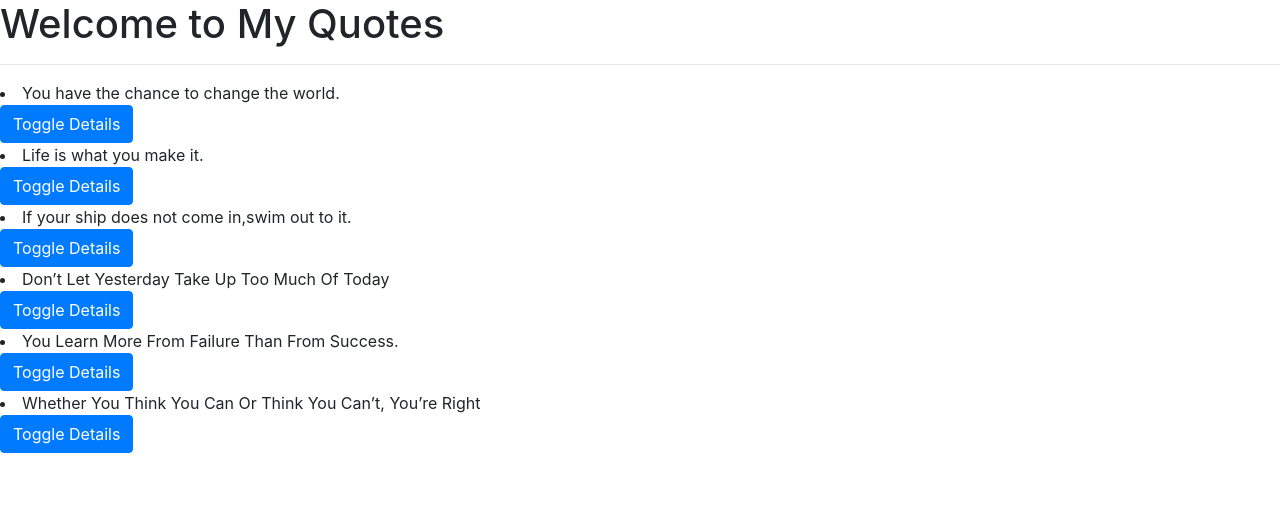
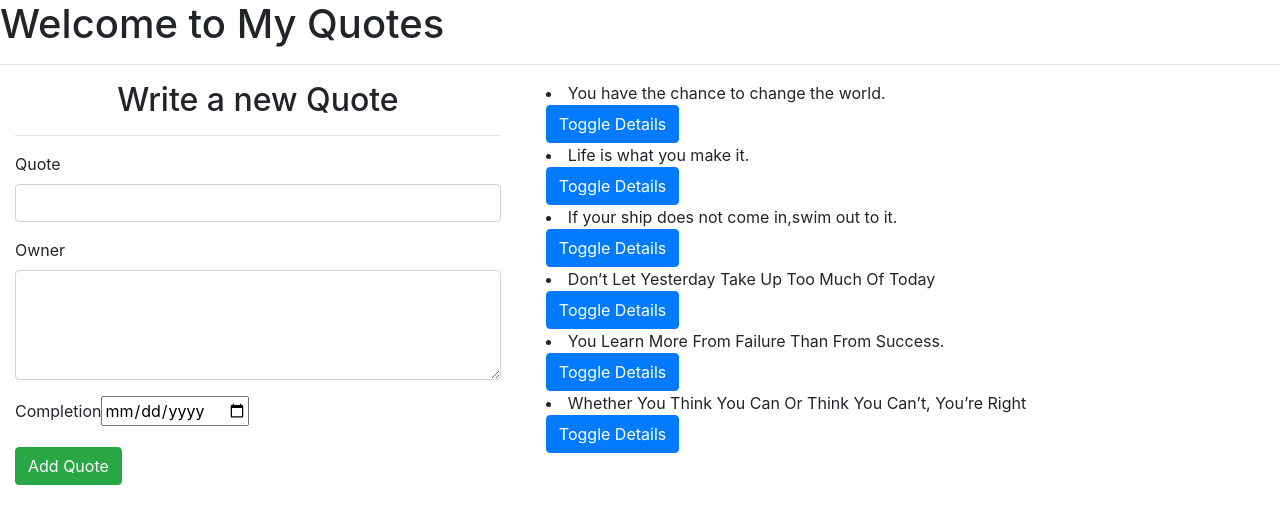
Before and after one commit to Ndundiro/my-quotes, an Angular app: page / in a window 1280 px wide. Shown: the top 524 px of the page. Built offline with nearby package versions, Linux system fonts and the light colour scheme.

Commit message:
Fix the form errors.Form now collects data.

```diff
--- a/src/app/app.module.ts
+++ b/src/app/app.module.ts
@@ -1,5 +1,6 @@
 import { BrowserModule } from '@angular/platform-browser';
 import { NgModule } from '@angular/core';
+import { FormsModule } from "@angular/forms"
 
 import { AppRoutingModule } from './app-routing.module';
 import { AppComponent } from './app.component';
@@ -16,7 +17,8 @@
   ],
   imports: [
     BrowserModule,
-    AppRoutingModule
+    AppRoutingModule,
+    FormsModule
   ],
   providers: [],
   bootstrap: [AppComponent]
--- a/src/app/quote-form/quote-form.component.html
+++ b/src/app/quote-form/quote-form.component.html
@@ -1 +1,38 @@
-<p>quote-form works!</p>
+<div class="container-fluid">
+    <h2 class="text-center">Write a new Quote</h2>
+    <hr>
+    <form (ngSubmit)="submitQuote()" #quoteForm="ngForm">
+        <div class="form-group">
+
+            <label for="name">Quote</label>
+            <input type="text" class="form-control" id="name" [(ngModel)]="newQuote.name" name="name" #name="ngModel"
+                required>
+            <div [hidden]="name.valid || name.pristine" class="alert alert-danger">
+                <p>Name is required</p>
+            </div>
+            <!-- test -->
+            <!-- Display {{newQuote.name}} -->
+        </div>
+
+        <div class="form-group">
+
+            <label for="owner">Owner</label>
+            <textarea class="form-control" id="description" rows="4" [(ngModel)]="newQuote.owner"
+                name="description" #description="ngModel" required></textarea>
+            <div [hidden]="description.valid || description.pristine" class="alert alert-danger">
+                <p>Description is required</p>
+            </div>
+            <!-- Display {{newGoal.description}} -->
+        </div>
+
+        <div class="form-group">
+            <label for="complete">Completion</label>
+            <input type="date" id="complete" [(ngModel)]="newQuote.completeDate" name="completeDate"
+                #completeDate="ngModel" required>
+            <div [hidden]="completeDate.valid ||comleteDate.pristine" class="alert alert-danger">
+                <p>Date is required</p>
+            </div>
+        </div>
+        <button type="submit" class="btn btn-success">Add Quote</button>
+    </form>
+</div>
--- a/src/app/quote-form/quote-form.component.ts
+++ b/src/app/quote-form/quote-form.component.ts
@@ -1,4 +1,5 @@
-import { Component, OnInit } from '@angular/core';
+import { Component, OnInit, Output, EventEmitter } from '@angular/core';
+import { Quote } from "../quote";
 
 @Component({
   selector: 'app-quote-form',
@@ -7,6 +8,13 @@
 })
 export class QuoteFormComponent implements OnInit {
 
+  newQuote = new Quote (0,"","",new Date());
+  @ Output() addQuote = new EventEmitter<Quote>();
+
+  submitQuote(){
+    this.addQuote.emit(this.newQuote);
+  }
+
   constructor() { }
 
   ngOnInit() {
--- a/src/app/quotes/quotes.component.html
+++ b/src/app/quotes/quotes.component.html
@@ -6,10 +6,11 @@
 
 <div class="row">
     <!-- Logic for adding a new goal -->
-    <!-- <div class="col-md-4">
-            <app-goal-form (addGoal)="addNewGoal($event)"></app-goal-form>
-    </div> -->
-    <div class="col-md-8">
+     <div class="col-md-5">
+            <app-quote-form (addGoal)="addNewGoal($event)"></app-quote-form>
+    </div>
+
+    <div class="col-md-7">
         <div *ngFor="let quote of quotes;let i =  index">
             <div>
                 <li>{{quote.name}}</li>
--- a/src/app/quotes/quotes.component.ts
+++ b/src/app/quotes/quotes.component.ts
@@ -11,12 +11,12 @@
 export class QuotesComponent implements OnInit {
 
    quotes: Quote[] = [
-    new Quote(1, "You have the chance to change the world."," Ndundiro Kamau"),
-    new Quote(2, "Life is what you make it."," Ndundiro Kamau"),
-    new Quote(3,"If your ship does not come in,swim out to it."," Ndundiro Kamau"),
-    new Quote(4,"Don’t Let Yesterday Take Up Too Much Of Today"," Ndundiro Kamau"),
-    new Quote(5,"You Learn More From Failure Than From Success."," Ndundiro Kamau"),
-    new Quote(6,"Whether You Think You Can Or Think You Can’t, You’re Right"," Ndundiro Kamau"),
+    new Quote(1, "You have the chance to change the world."," Ndundiro Kamau",new Date(2019,11,12)),
+    new Quote(2, "Life is what you make it."," Ndundiro Kamau",new Date(2019,11,12)),
+    new Quote(3,"If your ship does not come in,swim out to it."," Ndundiro Kamau",new Date(2019,11,12)),
+    new Quote(4,"Don’t Let Yesterday Take Up Too Much Of Today"," Ndundiro Kamau",new Date(2019,11,12)),
+    new Quote(5,"You Learn More From Failure Than From Success."," Ndundiro Kamau",new Date(2019,11,12)),
+    new Quote(6,"Whether You Think You Can Or Think You Can’t, You’re Right"," Ndundiro Kamau",new Date(2019,11,12)),
   ];
 
   // toggle between description and quote logic
@@ -32,21 +32,21 @@
   }
 
 // function that deletes
-// deleteGoal(isComplete, index) {
-//   if (isComplete) {
-//     let toDelete = confirm(`Are you sure you want to delete ${this.goals[index].name}? `);
-//     if (toDelete) {
-//       this.goals.splice(index, 1);
-//     }
-//   }
-// }
- // function that adds new goals
-//  addNewGoal(goal){
-//   let goalLength = this.goals.length;
-//   goal.id = goalLength+1;
-//   goal.completeDate = new Date(goal.completeDate)
-//   this.goals.push(goal)
-// }
+deleteQuote(isComplete, index) {
+  if (isComplete) {
+    let toDelete = confirm(`Are you sure you want to delete ${this.quotes[index].name}? `);
+    if (toDelete) {
+      this.quotes.splice(index, 1);
+    }
+  }
+}
+//  function that adds new goals
+ addNewQuote(quote){
+  let goalLength = this.quotes.length;
+  quote.id = goalLength+1;
+  quote.completeDate = new Date(quote.completeDate)
+  this.quotes.push(quote)
+}
 
 
   constructor() { }
```
